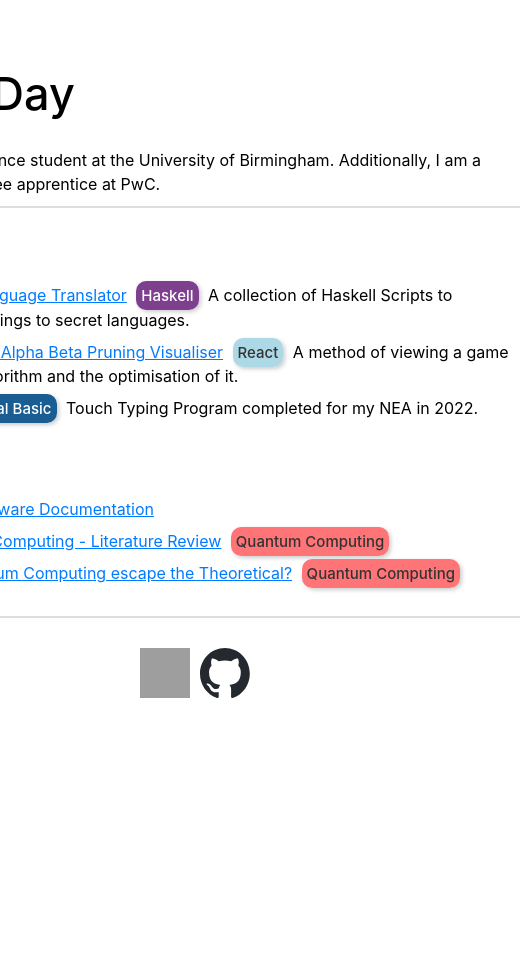
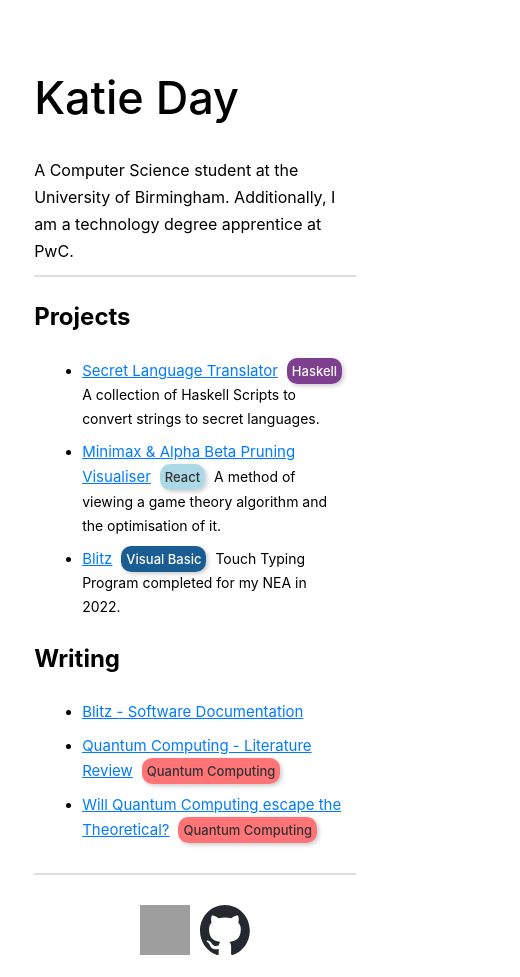
Before and after one commit to kd-000/kd-000.github.io, a React (Create React App) app: page /#/ in a window 390 px wide. Shown: the whole page, 520 px wide, since content can reach past the window. Before the commit the page ends 844 px from the top, so only its background shows below. Built offline with nearby package versions, Linux system fonts and the light colour scheme; grey boxes are pictures that could not be loaded.

Commit message:
Added Mobile view

```diff
--- a/src/App.js
+++ b/src/App.js
@@ -1,5 +1,6 @@
 import logo from './logo.svg';
 import './css/App.css';
+import './css/mobile.css'
 import Banner from './components/banner';
 import Tag from './components/tag';
 import { Link } from 'react-router-dom';
--- a/src/css/App.css
+++ b/src/css/App.css
@@ -2,7 +2,7 @@
   width: 650px;
   align-self: center;
   margin-top: 60px;
-  line-height: 1.5;
+  line-height: 1.7;
 }
 
 .main-outer {
@@ -43,6 +43,7 @@
 
 a {
   color: #007bff;
+  margin-right: 5px;
 }
 
 .list-items {
@@ -56,7 +57,7 @@ a {
   font-weight: 500;
   padding: 5px;
   border-radius: 10px;
-  margin-left: 5px;
+  /* margin-left: 5px; */
   margin-right: 5px;
   box-shadow: 2px 2px 4px rgba(0, 0, 0, 0.2);
   font-size: calc(100% - 1px);
@@ -69,7 +70,8 @@ a {
   font-weight: 500;
   padding: 5px;
   border-radius: 10px;
-  margin-left: 5px;
+  margin-top: 3px;
+  /* margin-left: 5px; */
   margin-right: 5px;
   box-shadow: 2px 2px 4px rgba(0, 0, 0, 0.2);
   font-size: calc(100% - 1px);
@@ -82,7 +84,7 @@ a {
   font-weight: 500;
   padding: 5px;
   border-radius: 10px;
-  margin-left: 5px;
+  /* margin-left: 5px; */
   margin-right: 5px;
   box-shadow: 2px 2px 4px rgba(0, 0, 0, 0.2);
   font-size: calc(100% - 1px);
@@ -95,7 +97,7 @@ a {
   font-weight: 500;
   padding: 5px;
   border-radius: 10px;
-  margin-left: 5px;
+  /* margin-left: 5px; */
   margin-right: 5px;
   box-shadow: 2px 2px 4px rgba(0, 0, 0, 0.2);
   font-size: calc(100% - 1px);
@@ -108,7 +110,7 @@ a {
   font-weight: 500;
   padding: 5px;
   border-radius: 10px;
-  margin-left: 5px;
+  /* margin-left: 5px; */
   margin-right: 5px;
   box-shadow: 2px 2px 4px rgba(0, 0, 0, 0.2);
   font-size: calc(100% - 1px);
@@ -118,6 +120,7 @@ a {
   display: flex;
   flex-direction: row;
   justify-content: center;
+  margin-bottom: 15px;
 }
 
 .icon-bottom-item {
--- /dev/null
+++ b/src/css/mobile.css
@@ -0,0 +1,13 @@
+@media (max-width: 700px) {
+    .main {
+        width: 82.5% !important;
+    }
+
+    a {
+        font-size: 15px !important;
+      }
+
+      .list-items {
+        font-size: 14px !important;
+      }
+}
```
